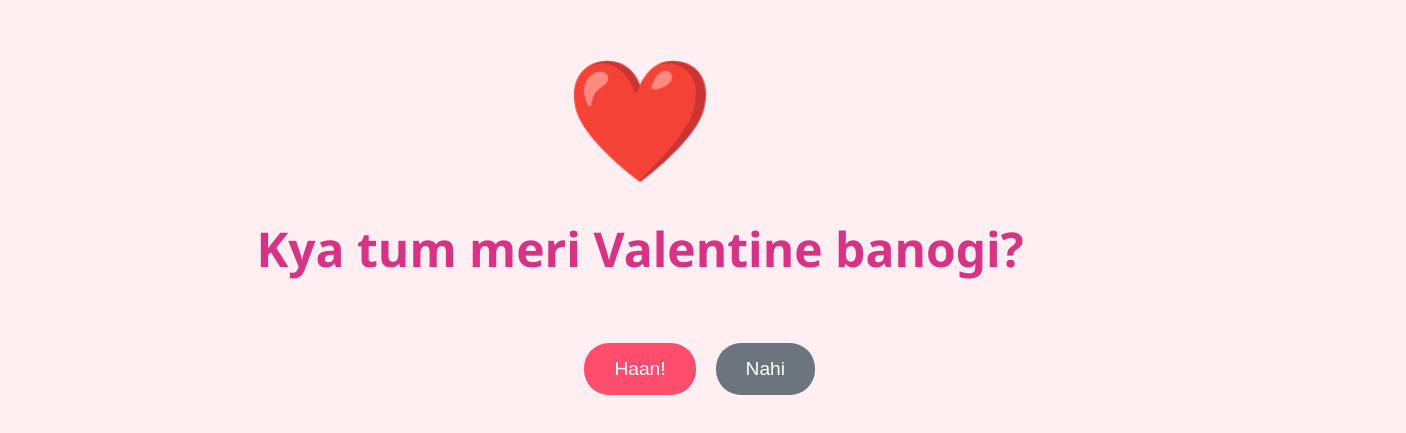
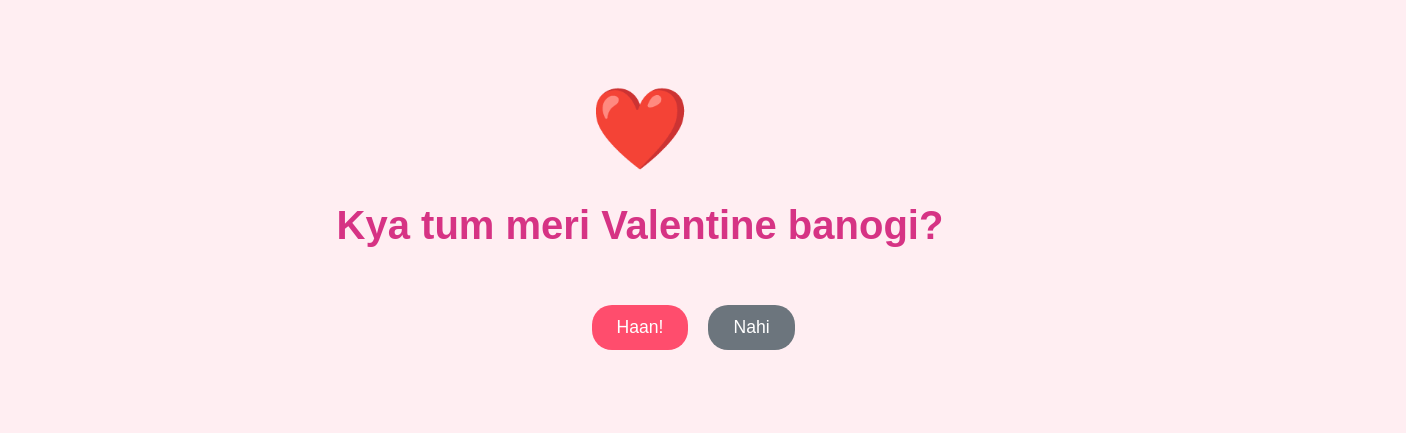
Before and after one commit to atulkapasiya-dot/velentine-gift, a plain HTML site: page index.html in a window 1280 px wide. Shown: the part 179-612 px from the top of the page, 1406 px wide, since content can reach past the window. Drawn offline with Linux system fonts and the light colour scheme.

Commit message:
Update index.html

```diff
--- a/index.html
+++ b/index.html
@@ -3,103 +3,42 @@
 <head>
     <meta charset="UTF-8">
     <meta name="viewport" content="width=device-width, initial-scale=1.0">
-    <title>Mere Valentine Ke Liye</title>
+    <title>Valentine Special</title>
     <style>
-        body {
-            background-color: #ffeef2;
-            font-family: 'Segoe UI', Tahoma, Geneva, Verdana, sans-serif;
-            text-align: center;
-            display: flex;
-            flex-direction: column;
-            justify-content: center;
-            height: 100vh;
-            margin: 0;
-            overflow: hidden;
-        }
-
-        h1 {
-            color: #d63384;
-            font-size: 3rem;
-        }
-
-        .heart {
-            color: #ff4d6d;
-            font-size: 100px;
-            animation: heartbeat 1.2s infinite;
-        }
-
-        @keyframes heartbeat {
-            0% { transform: scale(1); }
-            20% { transform: scale(1.2); }
-            40% { transform: scale(1); }
-            60% { transform: scale(1.1); }
-            80% { transform: scale(1); }
-            100% { transform: scale(1); }
-        }
-
-        .buttons {
-            margin-top: 30px;
-        }
-
-        button {
-            padding: 15px 30px;
-            font-size: 1.2rem;
-            border: none;
-            border-radius: 25px;
-            cursor: pointer;
-            transition: 0.3s;
-            margin: 0 10px;
-        }
-
-        #yesBtn {
-            background-color: #ff4d6d;
-            color: white;
-        }
-
-        #noBtn {
-            background-color: #6c757d;
-            color: white;
-            position: absolute;
-        }
-
-        #message {
-            margin-top: 20px;
-            font-size: 1.5rem;
-            color: #d63384;
-            font-weight: bold;
-            display: none;
-        }
+        body { background-color: #ffeef2; text-align: center; font-family: sans-serif; height: 100vh; display: flex; flex-direction: column; justify-content: center; overflow: hidden; margin: 0; }
+        h1 { color: #d63384; font-size: 2.5rem; }
+        .heart { font-size: 80px; animation: beat 1s infinite; }
+        @keyframes beat { 0%, 100% { transform: scale(1); } 50% { transform: scale(1.2); } }
+        .buttons { margin-top: 20px; }
+        button { padding: 12px 25px; font-size: 1.1rem; border: none; border-radius: 20px; cursor: pointer; transition: 0.3s; margin: 10px; }
+        #yesBtn { background-color: #ff4d6d; color: white; }
+        #noBtn { background-color: #6c757d; color: white; position: absolute; }
+        #message { display: none; font-size: 1.8rem; color: #d63384; margin-top: 20px; font-weight: bold; }
     </style>
 </head>
 <body>
-
     <div class="heart">❤️</div>
-    <h1>Kya tum meri Valentine banogi?</h1>
-
+    <h1 id="mainQuestion">Kya tum meri Valentine banogi?</h1>
     <div class="buttons">
         <button id="yesBtn" onclick="celebrate()">Haan!</button>
-        <button id="noBtn" onmouseover="moveButton()">Nahi</button>
+        <button id="noBtn" onmouseover="moveButton()" onclick="moveButton()">Nahi</button>
     </div>
-
     <div id="message">I knew it! ❤️ I Love You! 🌹</div>
 
     <script>
         function moveButton() {
             const x = Math.random() * (window.innerWidth - 100);
-            const y = Math.random() * (window.innerHeight - 50);
+            const y = Math.random() * (window.innerHeight - 100);
             const noBtn = document.getElementById('noBtn');
             noBtn.style.left = x + 'px';
             noBtn.style.top = y + 'px';
         }
-
         function celebrate() {
             document.getElementById('message').style.display = 'block';
             document.querySelector('.buttons').style.display = 'none';
-            document.querySelector('h1').innerText = "Yaaayyy! 😍";
-
-
+            document.getElementById('mainQuestion').innerText = "YAYYY! 😍";
+            // Koi alert nahi, bas screen par message aayega
         }
     </script>
-
 </body>
 </html>
```
